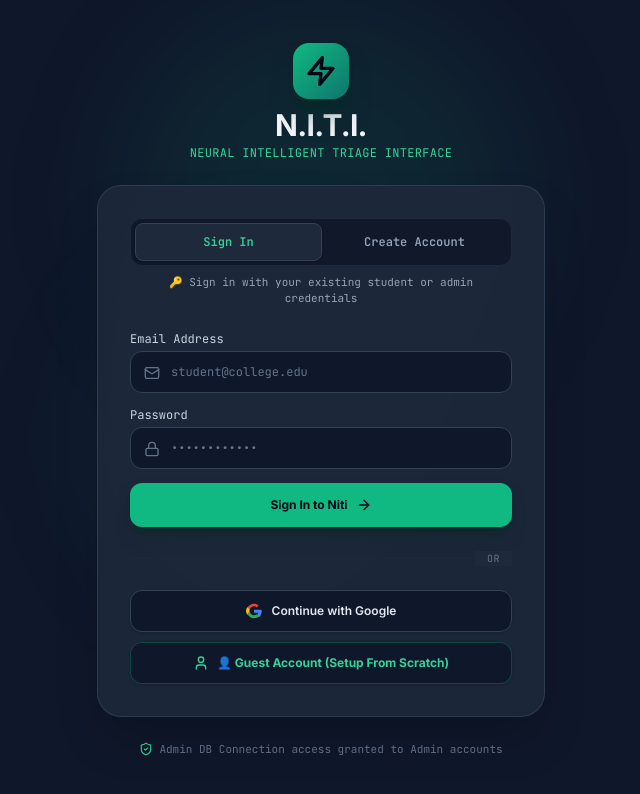
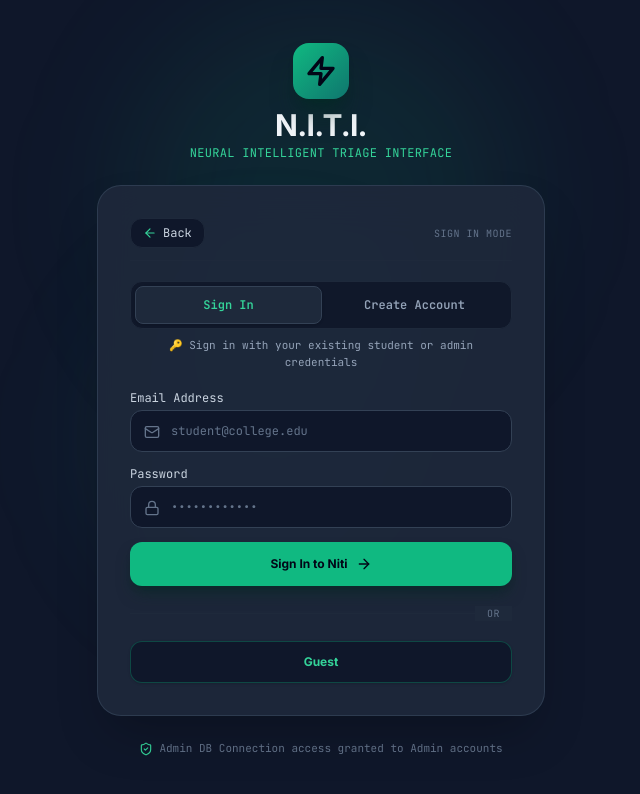
Before and after one commit to tanaymishra30-art/niti-student-triage, a React (Vite) app: page / in a window 1280 px wide. Shown: the top 794 px of the page, without its empty margins (319-959 px from the left). Built offline with nearby package versions, Linux system fonts and the light colour scheme.

Commit message:
Add Back button on Auth screen and setup pages, remove Google login button, center OR divider, and set Guest button text to Guest

```diff
--- a/src/components/AuthScreen.tsx
+++ b/src/components/AuthScreen.tsx
@@ -1,9 +1,9 @@
 import React, { useState } from 'react';
-import { Zap, Lock, Mail, User as UserIcon, ArrowRight, AlertCircle, ShieldCheck, CheckCircle2 } from 'lucide-react';
+import { Zap, Lock, Mail, User as UserIcon, ArrowRight, ArrowLeft, AlertCircle, ShieldCheck } from 'lucide-react';
 import { useApp } from '../context/AppContext';
 
 export const AuthScreen: React.FC = () => {
-  const { login, signup, googleLogin, guestLogin } = useApp();
+  const { login, signup, guestLogin } = useApp();
   const [isSignUp, setIsSignUp] = useState(false);
 
   const [name, setName] = useState('');
@@ -15,6 +15,14 @@ export const AuthScreen: React.FC = () => {
   const handleTabSwitch = (signUp: boolean) => {
     setIsSignUp(signUp);
     setErrorMsg(null);
+  };
+
+  const handleBackToSignIn = () => {
+    setIsSignUp(false);
+    setErrorMsg(null);
+    setName('');
+    setPassword('');
+    setConfirmPassword('');
   };
 
   const handleSubmit = (e: React.FormEvent) => {
@@ -91,7 +99,24 @@ export const AuthScreen: React.FC = () => {
         </div>
 
         {/* Auth Card Panel */}
-        <div className="bg-[#1E293B]/90 border border-slate-700/80 rounded-3xl p-6 sm:p-8 shadow-2xl space-y-6 backdrop-blur-xl">
+        <div className="bg-[#1E293B]/90 border border-slate-700/80 rounded-3xl p-6 sm:p-8 shadow-2xl space-y-5 backdrop-blur-xl relative">
+
+          {/* Top Bar with Back Button */}
+          <div className="flex items-center justify-between border-b border-slate-800 pb-3">
+            <button
+              type="button"
+              onClick={handleBackToSignIn}
+              className="flex items-center space-x-1.5 px-3 py-1.5 rounded-xl bg-slate-900 hover:bg-slate-800 text-slate-300 hover:text-slate-100 border border-slate-800 text-xs font-mono transition-all"
+              title="Reset inputs and go back to Sign In"
+            >
+              <ArrowLeft className="w-3.5 h-3.5 text-emerald-400" />
+              <span>Back</span>
+            </button>
+
+            <span className="text-[10px] font-mono text-slate-500 uppercase tracking-wider">
+              {isSignUp ? 'Registration Mode' : 'Sign In Mode'}
+            </span>
+          </div>
 
           {/* Sign In vs Register Tab Switcher */}
           <div className="space-y-2">
@@ -213,7 +238,7 @@ export const AuthScreen: React.FC = () => {
             </button>
           </form>
 
-          {/* Divider */}
+          {/* Centered OR Divider */}
           <div className="relative flex items-center justify-center my-4">
             <div className="border-t border-slate-800 w-full" />
             <span className="bg-[#1E293B] px-3 text-[10px] font-mono text-slate-500 uppercase tracking-wider relative">
@@ -221,45 +246,14 @@ export const AuthScreen: React.FC = () => {
             </span>
           </div>
 
-          {/* Quick Action Buttons */}
-          <div className="space-y-2.5">
-            {/* Mock Social Button: Continue with Google */}
-            <button
-              type="button"
-              onClick={googleLogin}
-              className="w-full py-3 rounded-xl bg-slate-900 hover:bg-slate-800 text-slate-200 border border-slate-700 font-semibold text-xs shadow transition-all flex items-center justify-center space-x-2.5 active:scale-98"
-            >
-              <svg className="w-4 h-4" viewBox="0 0 24 24">
-                <path
-                  fill="#EA4335"
-                  d="M12 5c1.6 0 3 .6 4.1 1.6l3.1-3.1C17.3 1.7 14.8 1 12 1 7.5 1 3.7 3.6 1.9 7.3l3.7 2.9C6.5 7.3 9 5 12 5z"
-                />
-                <path
-                  fill="#4285F4"
-                  d="M23.5 12.3c0-.8-.1-1.6-.2-2.3H12v4.5h6.5c-.3 1.5-1.1 2.8-2.4 3.7l3.7 2.9c2.2-2 3.7-5 3.7-8.8z"
-                />
-                <path
-                  fill="#FBBC05"
-                  d="M5.6 14.8c-.3-.8-.4-1.8-.4-2.8s.1-2 .4-2.8L1.9 6.3C.7 8.7 0 10.3 0 12s.7 3.3 1.9 5.7l3.7-2.9z"
-                />
-                <path
-                  fill="#34A853"
-                  d="M12 23c3.2 0 6-1.1 8-3l-3.7-2.9c-1.1.7-2.5 1.2-4.3 1.2-3 0-5.5-2.3-6.4-5.2L1.9 16C3.7 19.7 7.5 23 12 23z"
-                />
-              </svg>
-              <span>Continue with Google</span>
-            </button>
-
-            {/* Guest Account Button (Setup Everything Everytime) */}
+          {/* Guest Account Button - Strictly "Guest" */}
           <button
             type="button"
             onClick={guestLogin}
             className="w-full py-3 rounded-xl bg-slate-900 hover:bg-slate-800 text-emerald-400 border border-emerald-500/30 hover:border-emerald-500/60 font-bold text-xs shadow transition-all flex items-center justify-center space-x-2 active:scale-98"
           >
-              <UserIcon className="w-4 h-4 text-emerald-400" />
-              <span>👤 Guest Account (Setup From Scratch)</span>
+            <span>Guest</span>
           </button>
-          </div>
 
         </div>
 
--- a/src/components/OnboardingWizard.tsx
+++ b/src/components/OnboardingWizard.tsx
@@ -1,6 +1,7 @@
 import React, { useState } from 'react';
 import { Zap, User as UserIcon, Clock, Compass, Calendar, ArrowRight, ArrowLeft, Plus, X, Shield, Sparkles, CheckCircle2, Coffee } from 'lucide-react';
 import { UserProfile, WeeklyScheduleDay, DayOfWeek } from '../types';
+import { useApp } from '../context/AppContext';
 
 interface OnboardingWizardProps {
   onComplete: (profile: UserProfile) => void;
@@ -17,6 +18,7 @@ const DEFAULT_TIMETABLE: WeeklyScheduleDay[] = [
 ];
 
 export const OnboardingWizard: React.FC<OnboardingWizardProps> = ({ onComplete }) => {
+  const { logout } = useApp();
   const [step, setStep] = useState<1 | 2 | 3>(1);
 
   // Step 1: Identity
@@ -172,7 +174,16 @@ export const OnboardingWizard: React.FC<OnboardingWizardProps> = ({ onComplete }
               </div>
             </div>
 
-            <div className="pt-4 flex justify-end">
+            <div className="pt-4 flex items-center justify-between">
+              <button
+                type="button"
+                onClick={logout}
+                className="py-2.5 px-4 rounded-xl bg-slate-800 hover:bg-slate-700 text-slate-300 text-xs font-semibold flex items-center space-x-1.5"
+              >
+                <ArrowLeft className="w-4 h-4" />
+                <span>Back</span>
+              </button>
+
               <button
                 type="button"
                 disabled={!name.trim()}
```
Also changed, not shown: Niti-Student-Triage.html (+24 -24 lines), 2 other files (tests, documents, lock files or other folders). Lines whose indentation alone changed are shown as unchanged.
